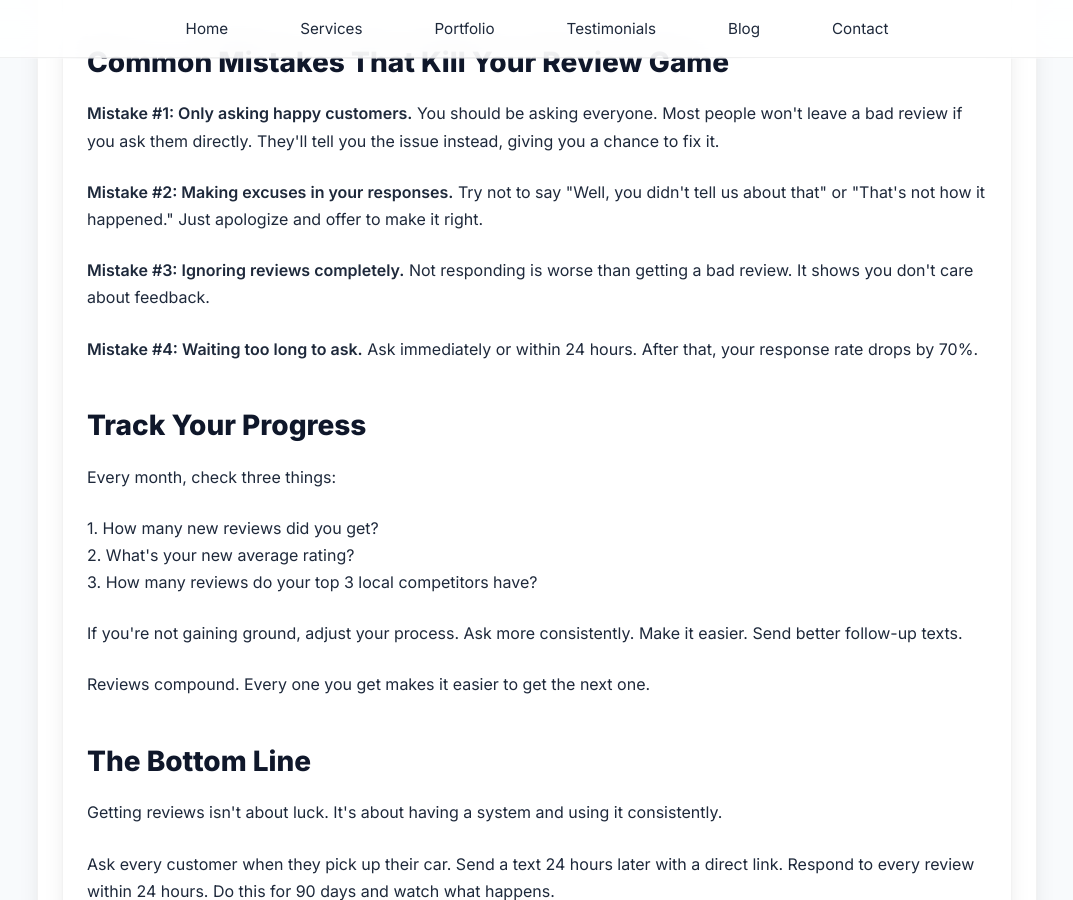
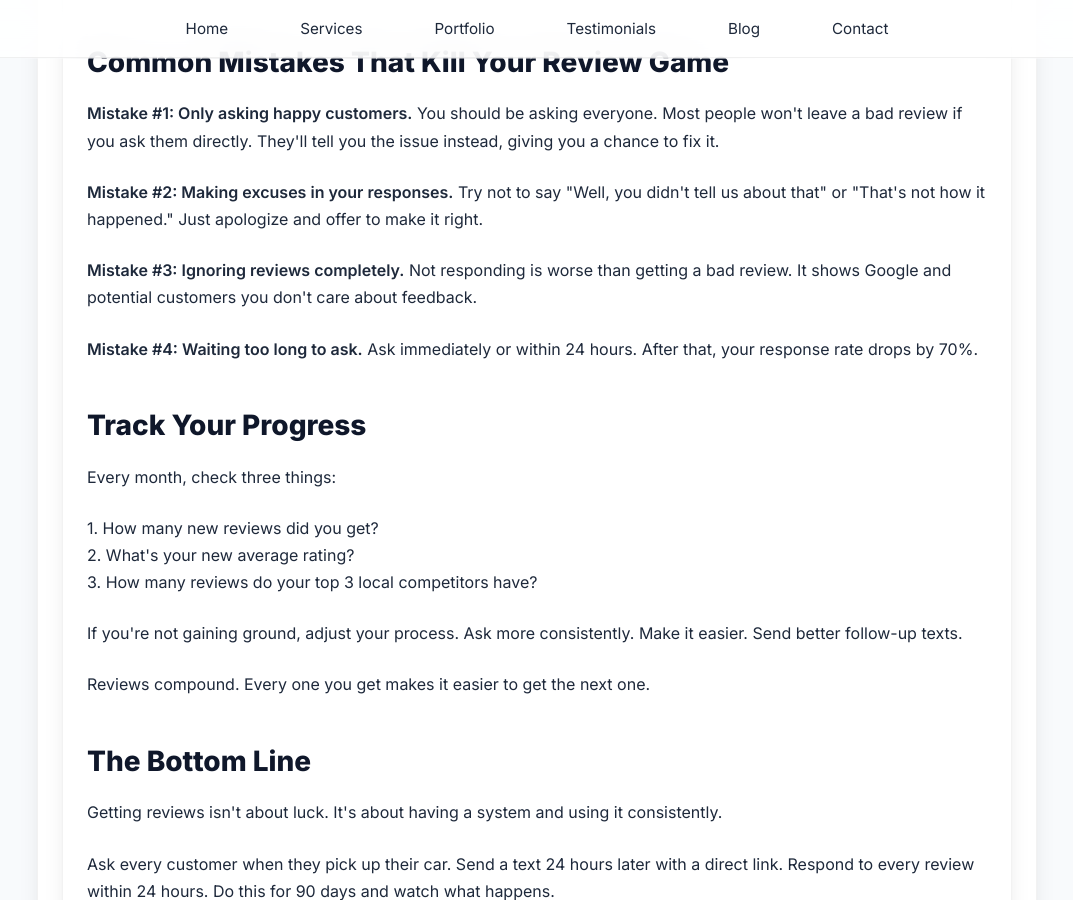
Before and after one commit to JamesBrownR/MeetingSurge, a Jekyll site: the page built from _posts/2025-12-13-how-get-5-star-your.md, in a window 1280 px wide and 900 px high, scrolled down 4722 px. Shown: the whole window, without its empty margins (103-1176 px from the left). Built offline with Jekyll 4.4.1, drawn with Linux system fonts in a browser that asks for light colours.

Commit message:
Update 2025-12-13-how-get-5-star-your.md

```diff
--- a/_posts/2025-12-13-how-get-5-star-your.md
+++ b/_posts/2025-12-13-how-get-5-star-your.md
@@ -82,7 +82,7 @@ description: A simple system to get more Google reviews that actually brings in
     <h2>Common Mistakes That Kill Your Review Game</h2>
     <p><strong>Mistake #1: Only asking happy customers.</strong> You should be asking everyone. Most people won't leave a bad review if you ask them directly. They'll tell you the issue instead, giving you a chance to fix it.</p>
     <p><strong>Mistake #2: Making excuses in your responses.</strong> Try not to say "Well, you didn't tell us about that" or "That's not how it happened." Just apologize and offer to make it right.</p>
-    <p><strong>Mistake #3: Ignoring reviews completely.</strong> Not responding is worse than getting a bad review. It shows you don't care about feedback.</p>
+    <p><strong>Mistake #3: Ignoring reviews completely.</strong> Not responding is worse than getting a bad review. It shows Google and potential customers you don't care about feedback.</p>
     <p><strong>Mistake #4: Waiting too long to ask.</strong> Ask immediately or within 24 hours. After that, your response rate drops by 70%.</p>
 
     <h2>Track Your Progress</h2>
```
